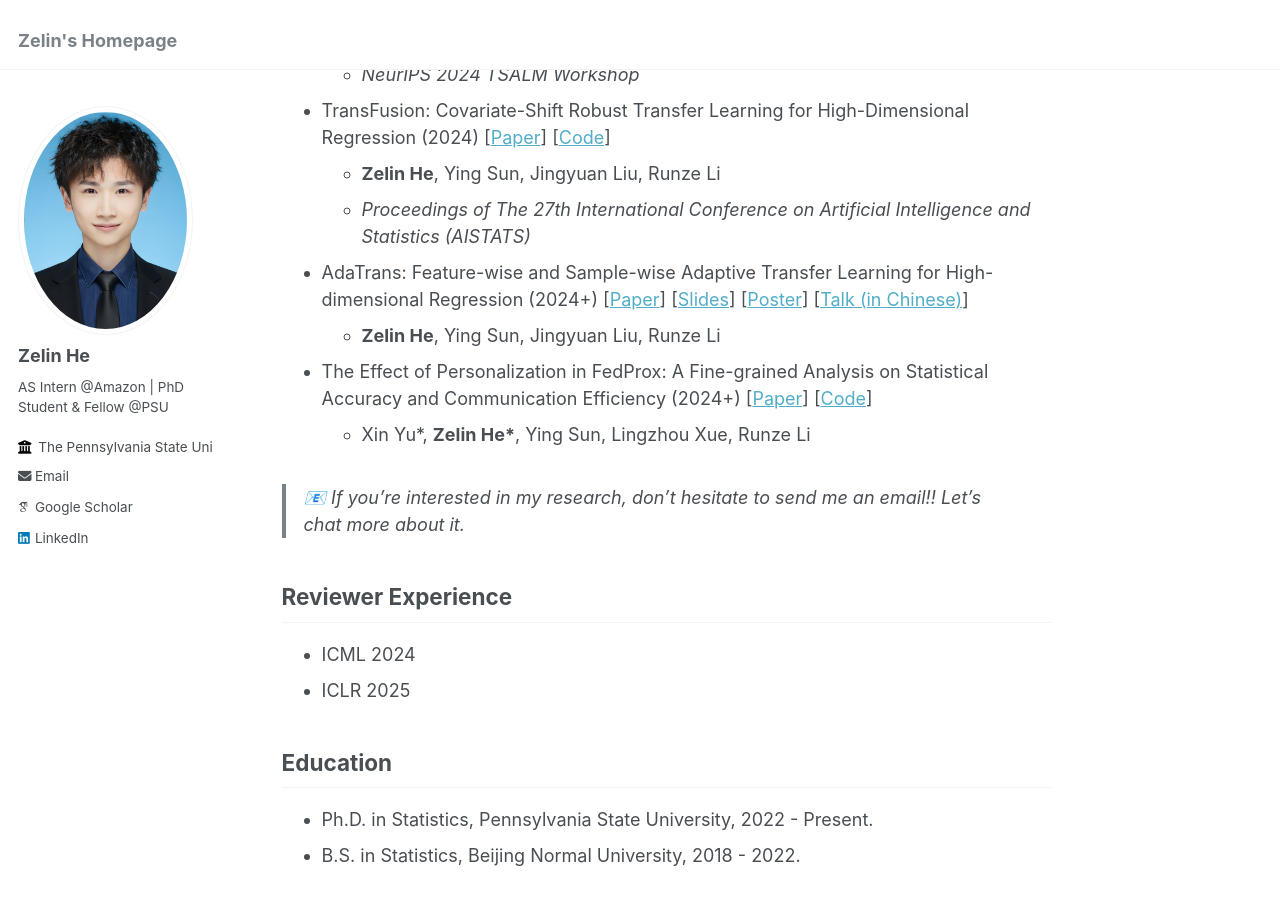
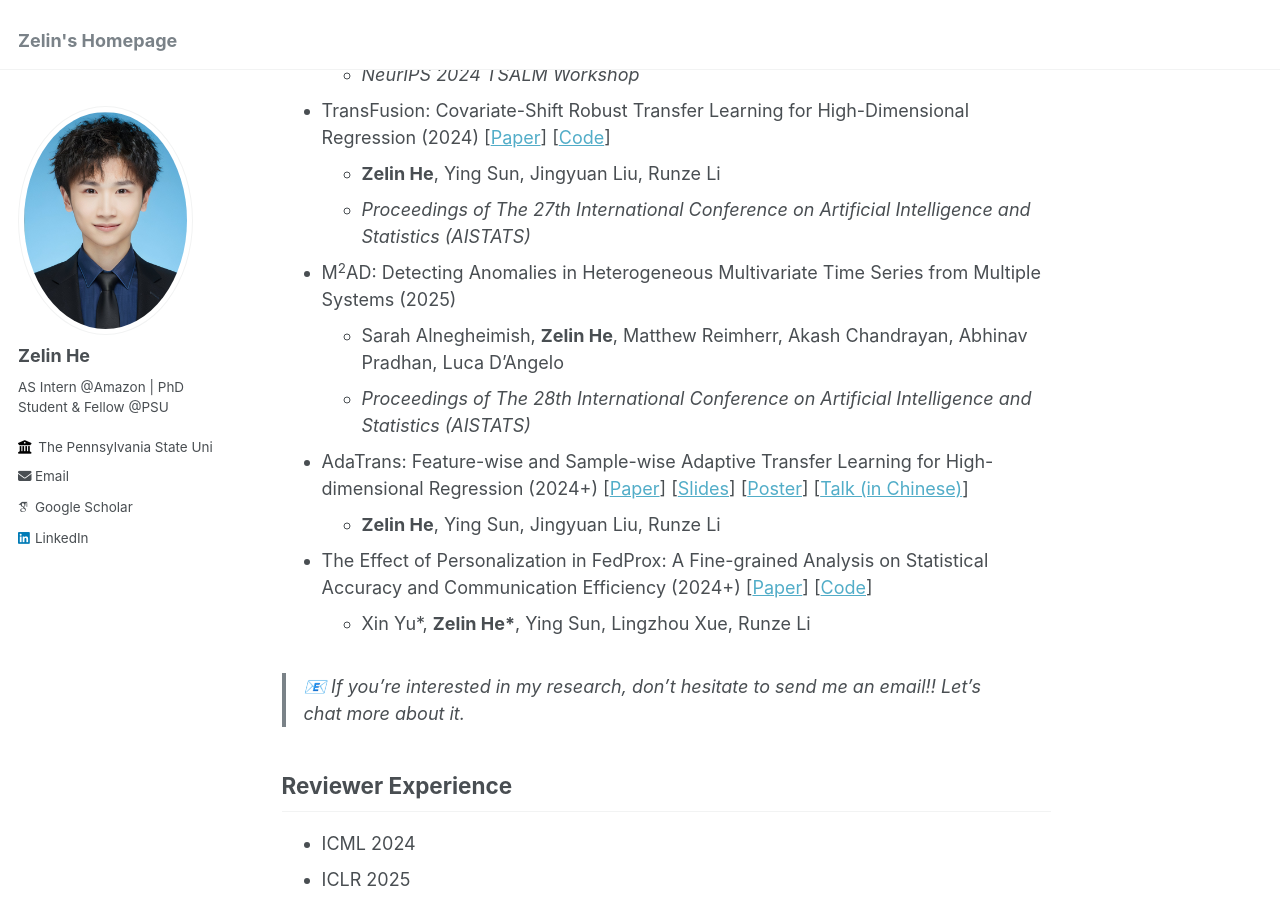
Before and after one commit to ZLHe0/zelinhe.github.io, a Jekyll site: the page built from _pages/about.md, in a window 1280 px wide and 900 px high, scrolled down 381 px. Built offline with Jekyll 4.4.1, drawn with Linux system fonts in a browser that asks for light colours; some web fonts are replaced.

Commit message:
Update about.md

```diff
--- a/_pages/about.md
+++ b/_pages/about.md
@@ -16,6 +16,9 @@ I am currently pursuing my Ph.D. in Statistics at Penn State. This summer, I joi
 - TransFusion: Covariate-Shift Robust Transfer Learning for High-Dimensional Regression (2024) [[Paper](https://proceedings.mlr.press/v238/he24a.html)] [[Code](https://github.com/ZLHe0/TransFusion)]
   - **Zelin He**, Ying Sun, Jingyuan Liu, Runze Li
   - *Proceedings of The 27th International Conference on Artificial Intelligence and Statistics (AISTATS)*
+- M<sup>2</sup>AD: Detecting Anomalies in Heterogeneous Multivariate Time Series from Multiple Systems (2025)
+  - Sarah Alnegheimish, **Zelin He**, Matthew Reimherr, Akash Chandrayan, Abhinav Pradhan, Luca D'Angelo
+  - *Proceedings of The 28th International Conference on Artificial Intelligence and Statistics (AISTATS)*
 - AdaTrans: Feature-wise and Sample-wise Adaptive Transfer Learning for High-dimensional Regression (2024+) [[Paper](https://arxiv.org/abs/2403.13565)] [[Slides](files/trans-slides.pdf)] [[Poster](files/trans-poster.pdf)] [[Talk (in Chinese)](https://www.xiong99.com.cn/p/t_pc/course_pc_detail/video/v_65fd4c40e4b0d84d784b4b1d)]
   - **Zelin He**, Ying Sun, Jingyuan Liu, Runze Li
 - The Effect of Personalization in FedProx: A Fine-grained Analysis on Statistical Accuracy and Communication Efficiency (2024+) [[Paper](https://www.arxiv.org/abs/2410.08934)] [[Code](https://github.com/ZLHe0/fedprox-bilevel)]
```
